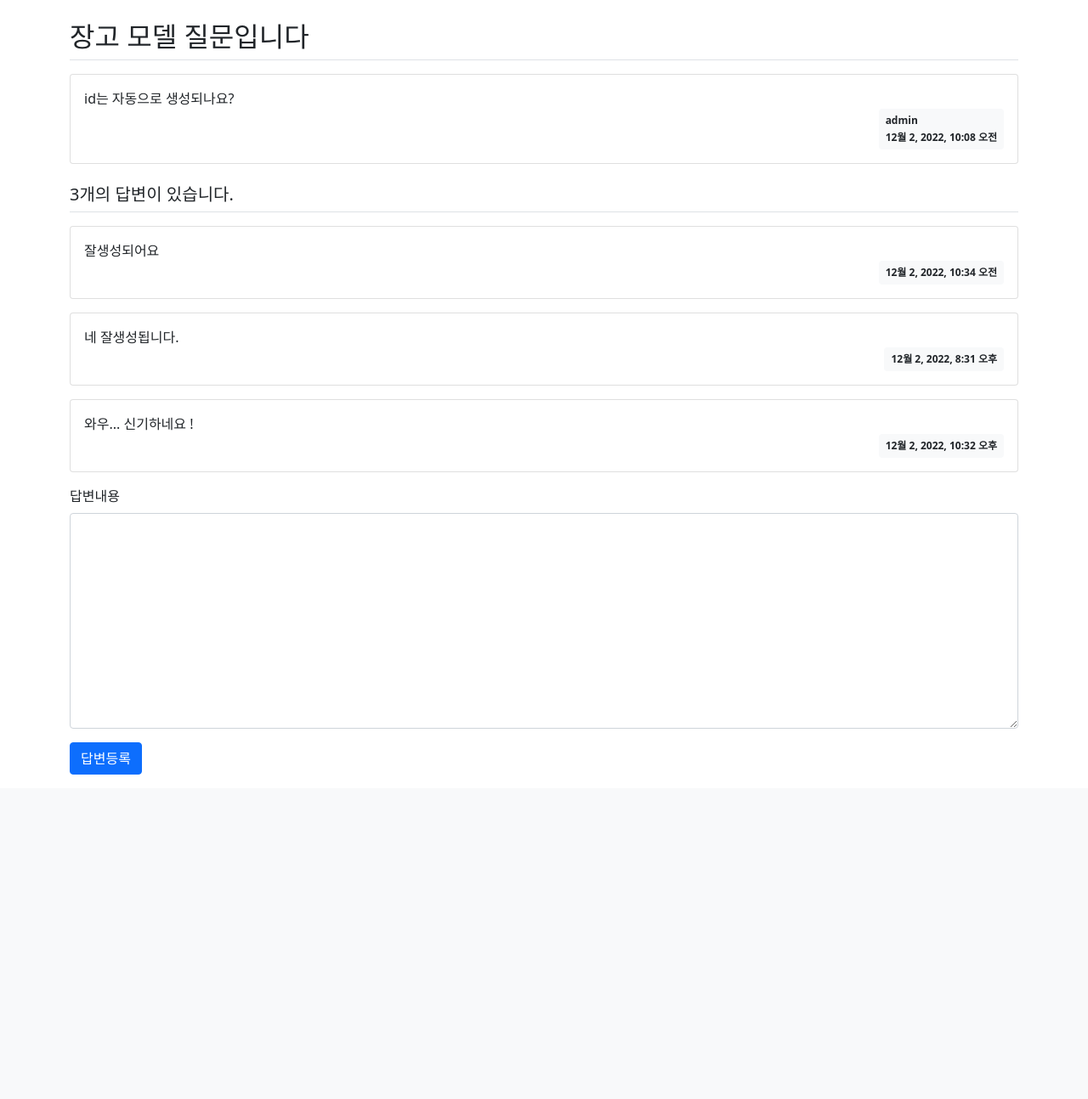
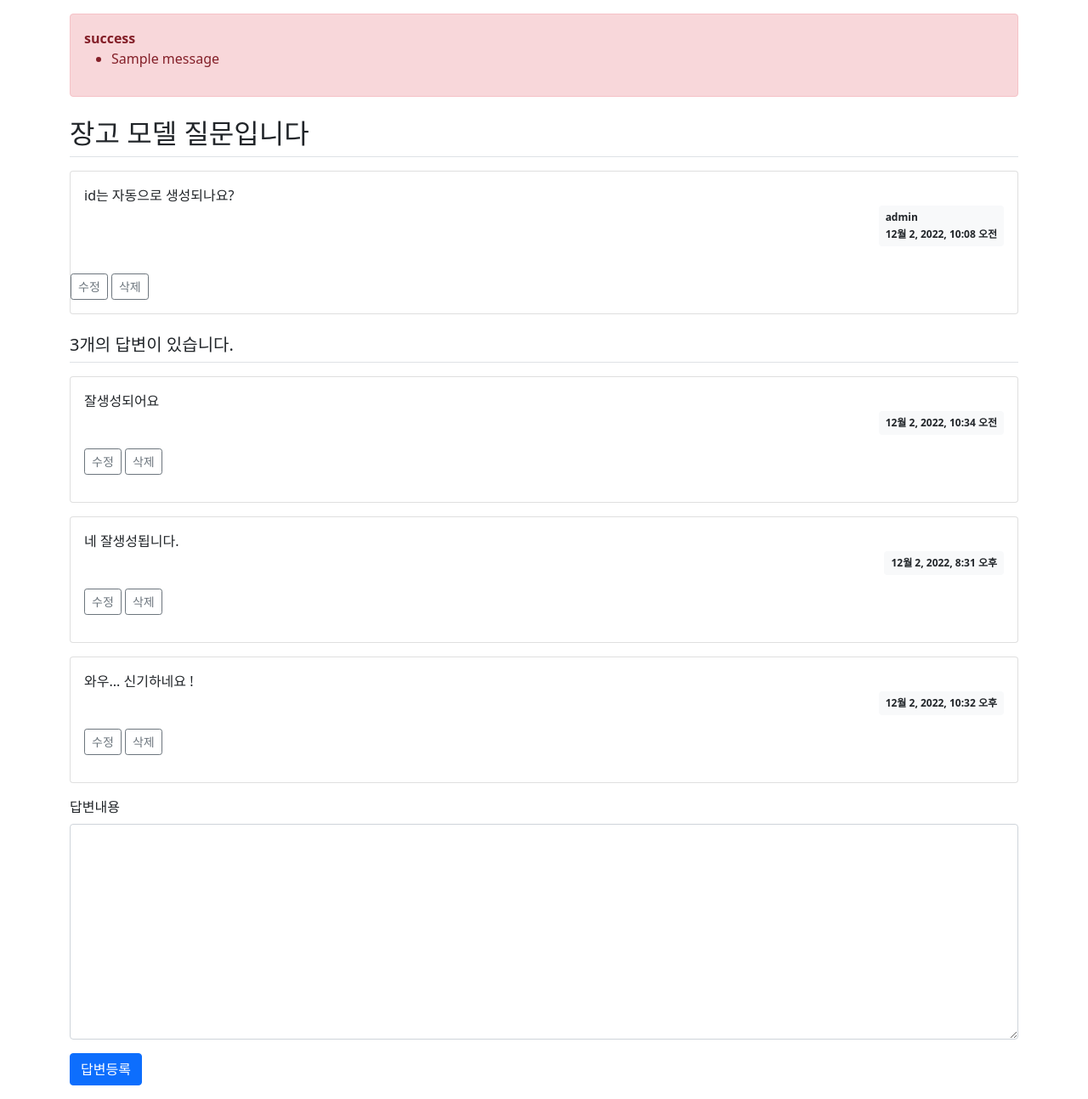
Before and after one commit to b3lon9/django, a Django app: page /pybo/answer/create/2/ in a window 1280 px wide. Shown: the part 57-1351 px from the top of the page at 85% size. Before the commit the page ends 969 px from the top, so only its background shows below. Run offline with Django 3.2, Linux system fonts and the light colour scheme; a user stored in the database is signed in; data comes from the database, SQL or seed files in the repository; both versions use the stored data as it was after the commit; one stand-in notice (Sample message) is shown; some libraries are stand-ins or nearby versions.

Commit message:
[jump to django] 03-09 수정과 삭제

```diff
--- a/mysite/pybo/models.py
+++ b/mysite/pybo/models.py
@@ -9,6 +9,7 @@ class Question(models.Model):
     subject = models.CharField(max_length=200)
     content = models.TextField()
     create_date = models.DateTimeField()
+    modify_date = models.DateTimeField(null=True, blank=True)
 
     def __str__(self):
         return self.subject
@@ -19,3 +20,4 @@ class Answer(models.Model):
     question = models.ForeignKey(Question, on_delete=models.CASCADE)
     content = models.TextField()
     create_date = models.DateTimeField()
+    modify_date = models.DateTimeField(null=True, blank=True)
--- a/mysite/pybo/templates/pybo/question_detail.html
+++ b/mysite/pybo/templates/pybo/question_detail.html
@@ -4,17 +4,39 @@
 <link rel="stylesheet" type="text/css" href="{% static 'bootstrap.min.css' %}"> {% endcomment %}
 
 <div class="container my-3">
+    <!--message표시-->
+    {% if messages %}
+    <div class="alert alert-danger my-3" role="alert">
+    {% for message in messages %}
+        <strong>{{message.tags}}</strong>
+        <ul><li>{{message.message}}</li></ul>
+    {% endfor %}
+    </div>
+    {% endif %}
     <!--질문-->
     <h2 class="border-bottom py-2">{{question.subject}}</h2>
     <div class="card my-3">
         <div class="card-body">
             <div class="card-text" style="white-space:pre-line;">{{question.content}}</div>
             <div class="d-flex justify-content-end">
+                {% if question.modify_date %}
+                <div class="badge bg-light text-dark p-2 text-start mx-3">
+                    <div class="mb-2">modified at</div>
+                    <div>{{question.modify_date}}</div>
+                </div>
+                {% endif %}
                 <div class="badge bg-light text-dark p-2 text-start">
                     <div class="mb-2">{{question.author.username}}</div>
                     <div>{{question.create_date}}</div>
                 </div>
             </div>
+        </div>
+        <div class="my-3">
+            {% if request.user == question.author %}
+            <a href="{% url 'pybo:question_modify' question.id %}" class="btn btn-sm btn-outline-secondary">수정</a>
+            <a href="javascript:void(0)" class="delete btn btn-sm btn-outline-secondary"
+            data-uri="{% url 'pybo:question_delete' question.id %}">삭제</a>
+            {% endif %}
         </div>
     </div>
     <!--답변-->
@@ -24,9 +46,21 @@
         <div class="card-body">
             <div class="card-text" style="white-space:pre-line;">{{answer.content}}</div>
             <div class="d-flex justify-content-end">
+                {% if answer.modify_date %}
+                <div class="badge bg-light text-dark p-2 text-start mx-3">
+                    <div class="mb-2">modified at</div>
+                    <div>{{answer.modify_date}}</div>
+                </div>
+                {% endif %}
                 <div class="badge bg-light text-dark p-2">
                     {{answer.create_date}}
                 </div>
+            </div>
+            <div class="my-3">
+                {% if request.user == answer.author %}
+                <a href="{% url 'pybo:answer_modify' answer.id %}" class="btn btn-sm btn-outline-secondary">수정</a>
+                <a href="#" class="delete btn btn-sm btn-outline-secondary" data-uri="{% url 'pybo:answer_delete' answer.id %}">삭제</a>
+                {% endif %}
             </div>
         </div>
     </div>
@@ -49,9 +83,21 @@
         {% endif %}
         <div class="mb-3">
             <label for="content" class="form-label">답변내용</label>
-            <textarea {% if not user.is_authenticated %}disabled{% endif %} name="content" id="content" class="form-control" rows="10"></textarea>
+            <textarea {% if not user.is_authenticated %}disabled{% endif %} name="content" id="content" class="form-control ml-3" rows="10"></textarea>
         </div>
         <input type="submit" value="답변등록" class="btn btn-primary">
     </form>
 </div>
 {% endblock content %}
+{% block script %}
+<script type="text/javascript">
+const delete_elements = document.getElementsByClassName("delete");
+Array.from(delete_elements).forEach(function(element) {
+    element.addEventListener('click', function() {
+        if (confirm("정말로 삭제하시겠습니까?")) {
+            location.href = this.dataset.uri;
+        };
+    });
+});
+</script>
+{% endblock script %}
--- a/mysite/pybo/urls.py
+++ b/mysite/pybo/urls.py
@@ -7,4 +7,8 @@ urlpatterns = [
     path('<int:question_id>/', views.detail, name='detail'),
     path('answer/create/<int:question_id>/', views.answer_create, name="answer_create"),
     path('question/create/', views.question_create, name="question_create"),
+    path('question/modify/<int:question_id>/', views.question_modify, name='question_modify'),
+    path('question/delete/<int:question_id>/', views.question_delete, name="question_delete"),
+    path('answer/modify/<int:answer_id>/', views.answer_modify, name="answer_modify"),
+    path('answer/delete/<int:answer_id>/', views.answer_delete, name="answer_delete"),
 ]
--- a/mysite/pybo/views.py
+++ b/mysite/pybo/views.py
@@ -5,6 +5,7 @@ from django.utils import timezone
 from pybo.forms import QuestionForm, AnswerForm
 from django.core.paginator import Paginator
 from django.contrib.auth.decorators import login_required
+from django.contrib import messages
 
 # Create your views here.
 def index(request):
@@ -59,3 +60,60 @@ def question_create(request):
 
     context = {'form':form}
     return render(request, 'pybo/question_form.html', context)
+
+@login_required(login_url='common:login')
+def question_modify(request, question_id):
+    question = get_object_or_404(Question, pk=question_id)
+    if request.user != question.author:
+        messages.error(request, '수정권한이 없습니다')
+        return redirect('pybo:detial', question_id= question.id)
+
+    if request.method == 'POST':
+        form = QuestionForm(request.POST, instance=question)
+        if form.is_valid():
+            question = form.save(commit=False)
+            question.modify_date = timezone.now()
+            question.save()
+            return redirect('pybo:detail', question_id=question.id)
+    else:
+        form = QuestionForm(instance=question)
+    context = {'form':form}
+    return render(request, 'pybo/question_form.html', context)
+
+@login_required(login_url='common:login')
+def question_delete(request, question_id):
+    question = get_object_or_404(Question, pk=question_id)
+    if request.user != question.author:
+        messages.error(request, '삭제 권한이 없습니다')
+        return redirect('pybo:detail', question_id=question.id)
+
+    question.delete()
+    return redirect('pybo:index')
+
+@login_required(login_url='common:login')
+def answer_modify(request, answer_id):
+    answer = get_object_or_404(Answer, pk=answer_id)
+    if request.user != answer.author:
+        messages.error(request, '수정권한이 없습니다')
+        return redirect('pybo:detail', question_id=answer.id)
+    if request.method == 'POST':
+        form = AnswerForm(request.POST, instance=answer)
+        if form.is_valid():
+            answer = form.save(commit=False)
+            answer.modify_date = timezone.now()
+            answer.save()
+            return redirect('pybo:detail', question_id=answer.id)
+    else:
+        form = AnswerForm(instance=answer)
+    context = {'answer':answer, 'form':form}
+    return render(request, 'pybo/answer_form.html', context=context)
+
+@login_required(login_url='common:login')
+def answer_delete(request, answer_id):
+    answer = get_object_or_404(Answer, pk=answer_id)
+    if request.user != answer.author:
+        messages.error(request, '삭제권한이 없습니다')
+    else:
+        answer.delete()
+
+    return redirect('pybo:detail', question_id=answer.question.id)
--- a/mysite/templates/base.html
+++ b/mysite/templates/base.html
@@ -19,5 +19,8 @@
     {% endblock content %}
 
     <script src="{% static 'bootstrap.min.js' %}"></script>
+    <!--자바스크립트-->
+    {% block script %}
+    {% endblock script %}
 </body>
 </html>
```
Also changed, not shown: mysite/pybo/templates/pybo/answer_form.html (added, +19 -0 lines), mysite/db.sqlite3, mysite/pybo/migrations/0004_auto_20221205_1222.py (added).
